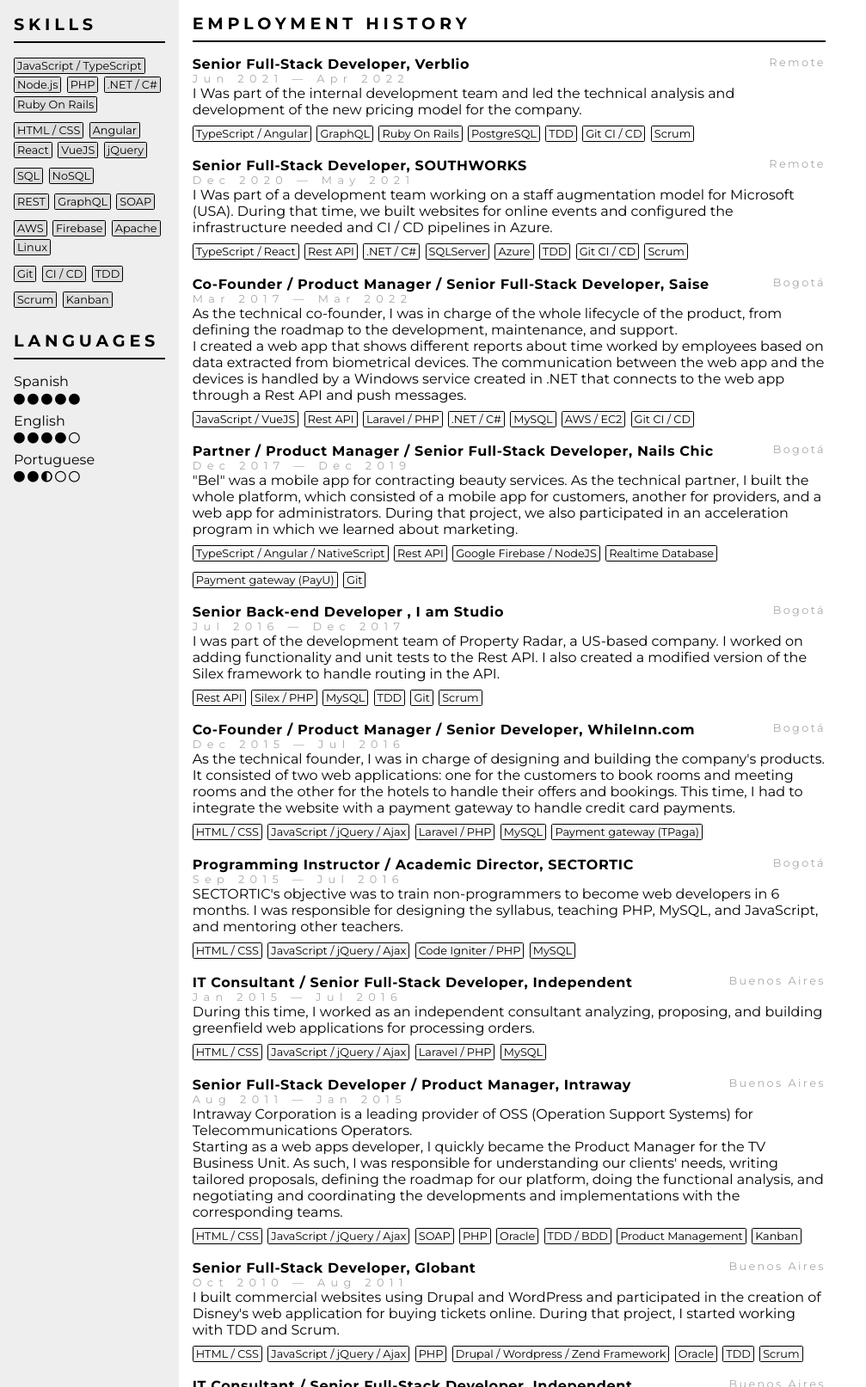
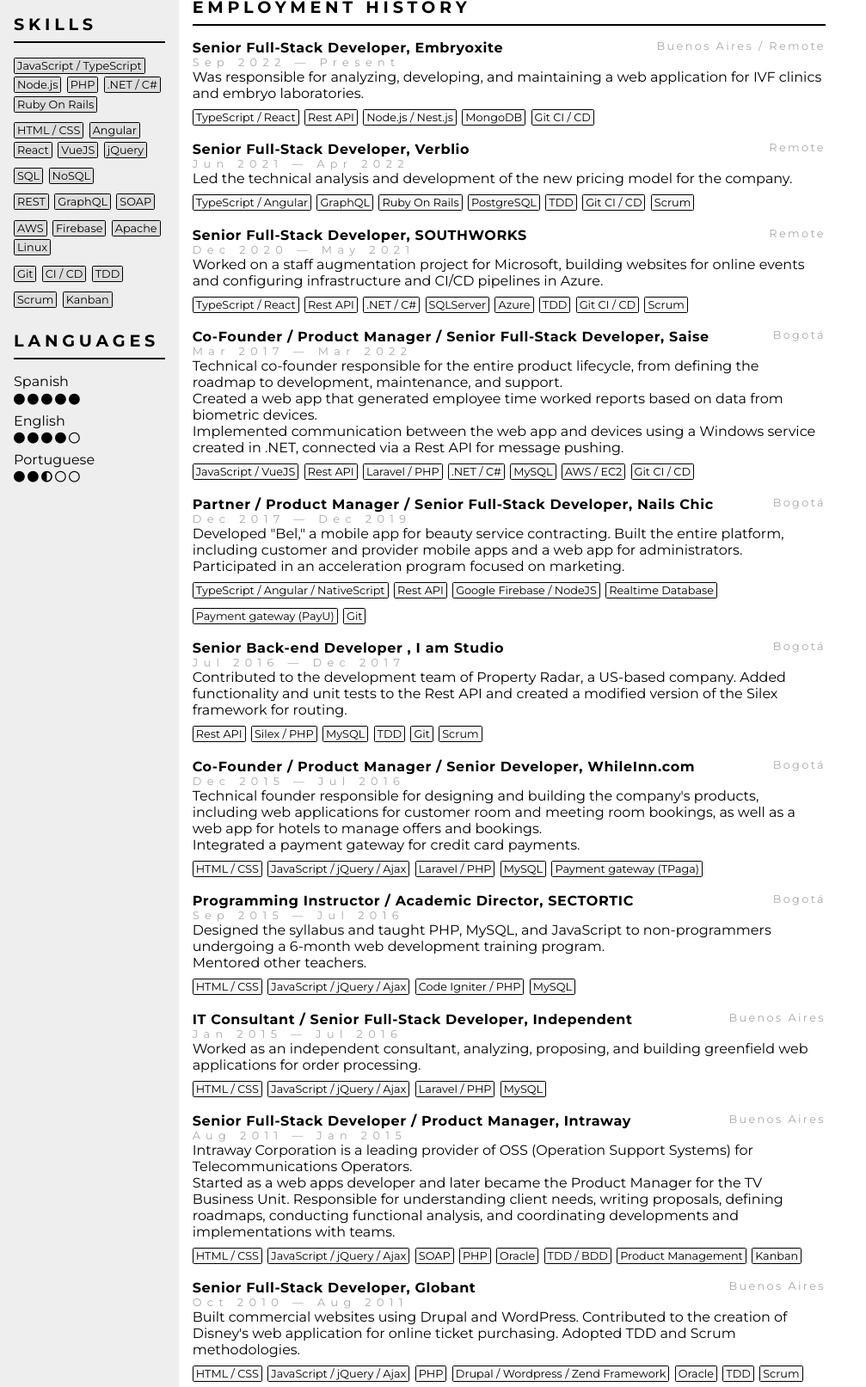
Before and after one commit to mscovotti/mscovotti.github.io, a plain HTML site: page index.html in a window 1280 px wide. Shown: the part 392-2005 px from the top of the page at 86% size, without its empty margins (0-1007 px from the left). Drawn offline with Linux system fonts and the light colour scheme.

Commit message:
ChatGPT corrected

```diff
--- a/index.html
+++ b/index.html
@@ -207,17 +207,27 @@
         Proficient in various languages and frameworks. Able to effectively self-manage on independent projects and collaborate with others as part of a team.
         Easy-going, honest, and with a dynamic approach to work and getting things done.
         <br/>
-        I’m looking for a challenging position in a company that would allow me to continue developing my soft and technical skills and be part of a team
-        with people from different cultures and areas.
+        Seeking a challenging position in a company that will allow me to continue developing my soft and technical skills while being part of a diverse team.
       </p>
     </article>
 
     <article>
       <title>Employment History</title>
       <dl class="elem">
+        <dt><span class="title">Senior Full-Stack Developer, Embryoxite</span><span class="location">Buenos Aires / Remote</span></dt>
+        <dd class="period">Sep 2022 &mdash; Present</dd>
+        <dd>Was responsible for analyzing, developing, and maintaining a web application for IVF clinics and embryo laboratories.</dd>
+        <ul class="tags-list light">
+          <li>TypeScript / React</li>
+          <li>Rest API</li>
+          <li>Node.js / Nest.js</li>
+          <li>MongoDB</li>
+          <li>Git CI / CD</li>
+        </ul>
+
         <dt><span class="title">Senior Full-Stack Developer, Verblio</span><span class="location">Remote</span></dt>
         <dd class="period">Jun 2021 &mdash; Apr 2022</dd>
-        <dd>I Was part of the internal development team and led the technical analysis and development of the new pricing model for the company.</dd>
+        <dd>Led the technical analysis and development of the new pricing model for the company.</dd>
         <ul class="tags-list light">
           <li>TypeScript / Angular</li>
           <li>GraphQL</li>
@@ -231,8 +241,7 @@
         <dt><span class="title">Senior Full-Stack Developer, SOUTHWORKS</span><span class="location">Remote</span></dt>
         <dd class="period">Dec 2020 &mdash; May 2021</dd>
         <dd>
-          I Was part of a development team working on a staff augmentation model for Microsoft (USA).
-          During that time, we built websites for online events and configured the infrastructure needed and CI / CD pipelines in Azure.
+          Worked on a staff augmentation project for Microsoft, building websites for online events and configuring infrastructure and CI/CD pipelines in Azure.
         </dd>
         <ul class="tags-list light">
           <li>TypeScript / React</li>
@@ -248,9 +257,12 @@
         <dt><span class="title">Co-Founder / Product Manager / Senior Full-Stack Developer, Saise</span><span class="location">Bogotá</span></dt>
         <dd class="period">Mar 2017 &mdash; Mar 2022</dd>
         <dd>
-          As the technical co-founder, I was in charge of the whole lifecycle of the product, from defining the roadmap to the development, maintenance, and support. <br/>
+          Technical co-founder responsible for the entire product lifecycle, from defining the roadmap to development, maintenance, and support.<br />
+          Created a web app that generated employee time worked reports based on data from biometric devices. <br/>
+          Implemented communication between the web app and devices using a Windows service created in .NET, connected via a Rest API for message pushing.
+          <!--As the technical co-founder, I was in charge of the whole lifecycle of the product, from defining the roadmap to the development, maintenance, and support. <br/>
           I created a web app that shows different reports about time worked by employees based on data extracted from biometrical devices.
-          The communication between the web app and the devices is handled by a Windows service created in .NET that connects to the web app through a Rest API and push messages.
+          The communication between the web app and the devices is handled by a Windows service created in .NET that connects to the web app through a Rest API and push messages. -->
         </dd>
         <ul class="tags-list light">
           <li>JavaScript / VueJS</li>
@@ -265,9 +277,11 @@
         <dt><span class="title">Partner / Product Manager / Senior Full-Stack Developer, Nails Chic</span><span class="location">Bogotá</span></dt>
         <dd class="period">Dec 2017 &mdash; Dec 2019</dd>
         <dd>
-          "Bel" was a mobile app for contracting beauty services. As the technical partner, I built the whole platform, which consisted of a mobile app for customers, another for providers,
+          Developed "Bel," a mobile app for beauty service contracting. Built the entire platform, including customer and provider mobile apps and a web app for administrators. <br/>
+          Participated in an acceleration program focused on marketing.
+          <!--"Bel" was a mobile app for contracting beauty services. As the technical partner, I built the whole platform, which consisted of a mobile app for customers, another for providers,
           and a web app for administrators.
-          During that project, we also participated in an acceleration program in which we learned about marketing.
+          During that project, we also participated in an acceleration program in which we learned about marketing.-->
         </dd>
         <ul class="tags-list light">
           <li>TypeScript / Angular / NativeScript</li>
@@ -283,8 +297,10 @@
         <dt><span class="title">Senior Back-end Developer , I am Studio</span><span class="location">Bogotá</span></dt>
         <dd class="period">Jul 2016 &mdash; Dec 2017</dd>
         <dd>
-          I was part of the development team of Property Radar, a US-based company.
-          I worked on adding functionality and unit tests to the Rest API. I also created a modified version of the Silex framework to handle routing in the API.
+          Contributed to the development team of Property Radar, a US-based company.
+          Added functionality and unit tests to the Rest API and created a modified version of the Silex framework for routing.
+          <!--I was part of the development team of Property Radar, a US-based company.
+          I worked on adding functionality and unit tests to the Rest API. I also created a modified version of the Silex framework to handle routing in the API.-->
         </dd>
         <ul class="tags-list light">
           <li>Rest API</li>
@@ -298,9 +314,12 @@
         <dt><span class="title">Co-Founder / Product Manager / Senior Developer, WhileInn.com</span><span class="location">Bogotá</span></dt>
         <dd class="period">Dec 2015 &mdash; Jul 2016</dd>
         <dd>
-          As the technical founder, I was in charge of designing and building the company's products.
+          Technical founder responsible for designing and building the company's products, including web applications for customer room and meeting room bookings,
+          as well as a web app for hotels to manage offers and bookings. </br>
+          Integrated a payment gateway for credit card payments.
+          <!--As the technical founder, I was in charge of designing and building the company's products.
           It consisted of two web applications: one for the customers to book rooms and meeting rooms and the other for the hotels to handle their offers and bookings.
-          This time, I had to integrate the website with a payment gateway to handle credit card payments.
+          This time, I had to integrate the website with a payment gateway to handle credit card payments.-->
         </dd>
         <ul class="tags-list light">
           <li>HTML / CSS</li>
@@ -313,8 +332,10 @@
         <dt><span class="title">Programming Instructor / Academic Director, SECTORTIC</span><span class="location">Bogotá</span></dt>
         <dd class="period">Sep 2015 &mdash; Jul 2016</dd>
         <dd>
-          SECTORTIC's objective was to train non-programmers to become web developers in 6 months.
-          I was responsible for designing the syllabus, teaching PHP, MySQL, and JavaScript, and mentoring other teachers.
+          Designed the syllabus and taught PHP, MySQL, and JavaScript to non-programmers undergoing a 6-month web development training program. <br/>
+          Mentored other teachers.
+          <!--SECTORTIC's objective was to train non-programmers to become web developers in 6 months.
+          I was responsible for designing the syllabus, teaching PHP, MySQL, and JavaScript, and mentoring other teachers.-->
         </dd>
         <ul class="tags-list light">
           <li>HTML / CSS</li>
@@ -325,7 +346,10 @@
 
         <dt><span class="title">IT Consultant / Senior Full-Stack Developer, Independent</span><span class="location">Buenos Aires</span></dt>
         <dd class="period">Jan 2015 &mdash; Jul 2016</dd>
-        <dd>During this time, I worked as an independent consultant analyzing, proposing, and building greenfield web applications for processing orders.</dd>
+        <dd>
+          Worked as an independent consultant, analyzing, proposing, and building greenfield web applications for order processing.
+          <!--During this time, I worked as an independent consultant analyzing, proposing, and building greenfield web applications for processing orders.-->
+        </dd>
         <ul class="tags-list light">
           <li>HTML / CSS</li>
           <li>JavaScript / jQuery / Ajax</li>
@@ -337,9 +361,13 @@
         <dd class="period">Aug 2011 &mdash; Jan 2015</dd>
         <dd>
           Intraway Corporation is a leading provider of OSS (Operation Support Systems) for Telecommunications Operators. <br/>
+          Started as a web apps developer and later became the Product Manager for the TV Business Unit.
+          Responsible for understanding client needs, writing proposals, defining roadmaps, conducting functional analysis,
+          and coordinating developments and implementations with teams.
+          <!--Intraway Corporation is a leading provider of OSS (Operation Support Systems) for Telecommunications Operators. <br/>
           Starting as a web apps developer, I quickly became the Product Manager for the TV Business Unit.
           As such, I was responsible for understanding our clients' needs, writing tailored proposals, defining the roadmap for our platform,
-          doing the functional analysis, and negotiating and coordinating the developments and implementations with the corresponding teams.
+          doing the functional analysis, and negotiating and coordinating the developments and implementations with the corresponding teams. -->
         </dd>
         <ul class="tags-list light">
           <li>HTML / CSS</li>
@@ -355,8 +383,11 @@
         <dt><span class="title">Senior Full-Stack Developer, Globant</span><span class="location">Buenos Aires</span></dt>
         <dd class="period">Oct 2010 &mdash; Aug 2011</dd>
         <dd>
-          I built commercial websites using Drupal and WordPress and participated in the creation of Disney's web application for buying tickets online.
-          During that project, I started working with TDD and Scrum.
+          Built commercial websites using Drupal and WordPress.
+          Contributed to the creation of Disney's web application for online ticket purchasing.
+          Adopted TDD and Scrum methodologies.
+          <!--I built commercial websites using Drupal and WordPress and participated in the creation of Disney's web application for buying tickets online.
+          During that project, I started working with TDD and Scrum.-->
         </dd>
         <ul class="tags-list light">
           <li>HTML / CSS</li>
@@ -370,7 +401,10 @@
 
         <dt><span class="title">IT Consultant / Senior Full-Stack Developer, Independent</span><span class="location">Buenos Aires</span></dt>
         <dd class="period">Apr 2009 &mdash; Oct 2010</dd>
-        <dd>I worked as a functional analyst and full-stack developer, designing and creating web applications for different customers.</dd>
+        <dd>
+          Worked as a functional analyst and full-stack developer, designing and creating web applications for various clients.
+          <!--I worked as a functional analyst and full-stack developer, designing and creating web applications for different customers.-->
+        </dd>
         <ul class="tags-list light">
           <li>HTML / CSS</li>
           <li>JavaScript / jQuery / Ajax</li>
@@ -383,9 +417,12 @@
         <dt><span class="title">Senior Full-Stack Developer / Tech Lead, Accenture</span><span class="location">Buenos Aires</span></dt>
         <dd class="period">Aug 2002 &mdash; Mar 2009</dd>
         <dd>
-          I participated in different teams and projects where we created web applications to interact with SAP. <br/>
+          Participated in different teams and projects, creating web applications to interact with SAP.  <br/>
+          Held roles as a full-stack developer, technical analyst, and team leader.
+          Worked directly with clients to provide tailored solutions.
+          <!--I participated in different teams and projects where we created web applications to interact with SAP. <br/>
           I had roles like full-stack developer, technical analyst, and team leader.
-          Sometimes, I worked directly for the clients' stakeholders designing and implementing the best solutions for them.
+          Sometimes, I worked directly for the clients' stakeholders designing and implementing the best solutions for them.-->
         </dd>
         <ul class="tags-list light">
           <li>HTML / CSS</li>
@@ -397,7 +434,10 @@
 
         <dt><span class="title">PHP Trainer, Independent</span><span class="location">Buenos Aires</span></dt>
         <dd class="period">Jun 2000 &mdash; Aug 2000</dd>
-        <dd>During this term, I trained a development team in PHP and MySQL. I also created the syllabus of the course based on the client's needs.</dd>
+        <dd>
+          Trained a development team in PHP and MySQL, creating a customized syllabus based on client needs.
+          <!--During this term, I trained a development team in PHP and MySQL. I also created the syllabus of the course based on the client's needs.-->
+        </dd>
         <ul class="tags-list light">
           <li>PHP</li>
           <li>MySQL</li>
@@ -406,8 +446,10 @@
         <dt><span class="title">Senior Full-Stack Developer / Project Manager, Salutia.com</span><span class="location">Buenos Aires</span></dt>
         <dd class="period">Nov 1999 &mdash; Jun 2002</dd>
         <dd>
-          I started working for the internal development team as a junior programmer building the company's website, a CRM, and other web applications. <br/>
-          Quickly I became a senior and led a small development team and projects for external clients.
+          Started as a junior programmer and quickly became a senior, leading a small development team and working on projects for external clients. <br/>
+          Built the company's website, CRM, and other web applications.
+          <!--I started working for the internal development team as a junior programmer building the company's website, a CRM, and other web applications. <br/>
+          Quickly I became a senior and led a small development team and projects for external clients.-->
         </dd>
         <ul class="tags-list light">
           <li>HTML / CSS</li>
@@ -419,7 +461,10 @@
 
         <dt><span class="title">Course assistant, University of Buenos Aires</span><span class="location">Buenos Aires</span></dt>
         <dd class="period">Mar 1999 &mdash; Dec 1999</dd>
-        <dd>During two terms, I teach "Computing" for Engineering careers and was an assistant on "Computer Organization" (CPU Logic) for BA in Systems Analysis.</dd>
+        <dd>
+          Taught "Computing" for Engineering careers and served as an assistant for "Computer Organization" (CPU Logic) in the Systems Analysis program.
+          <!--During two terms, I teach "Computing" for Engineering careers and was an assistant on "Computer Organization" (CPU Logic) for BA in Systems Analysis.-->
+        </dd>
         <ul class="tags-list light">
           <li>Pascal</li>
         </ul>
```
